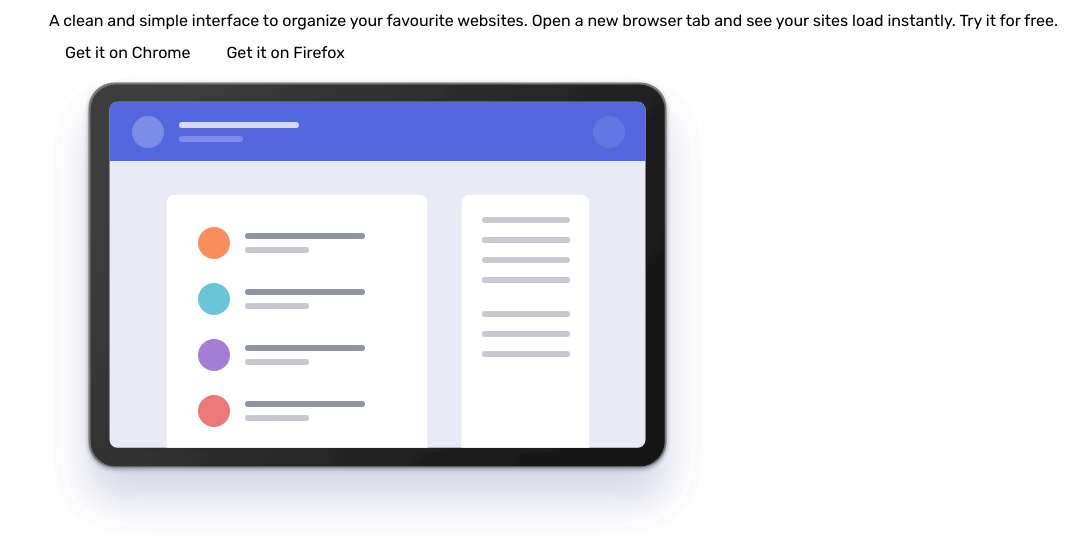
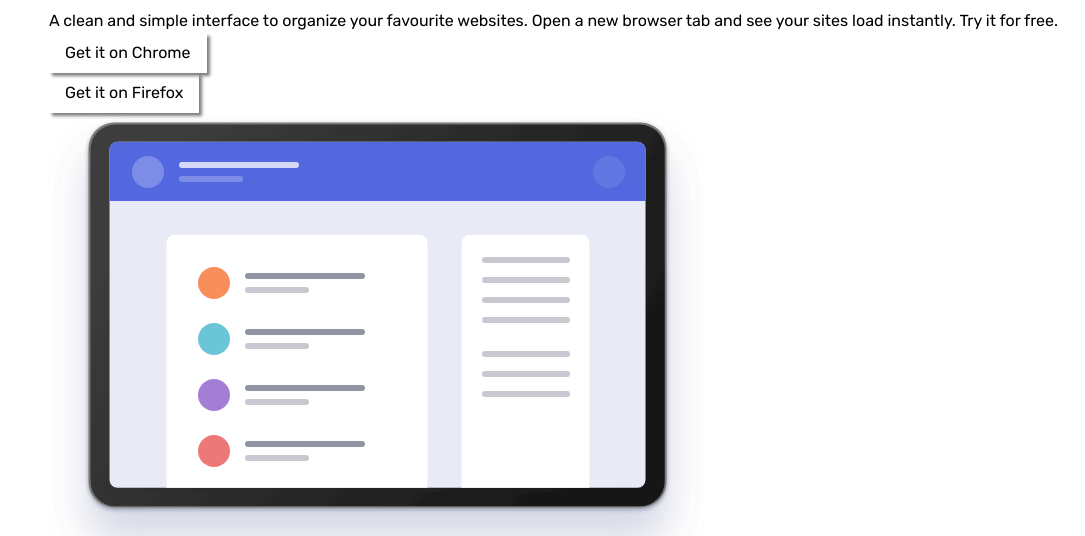
Before and after one commit to maharjansuren37/bookmark-landing-page-fm, a plain HTML site: page index.html in a window 1280 px wide. Shown: the part 259-795 px from the top of the page, without its empty margins (41-1126 px from the left). Drawn offline with Linux system fonts and the light colour scheme; files whose address does not match are found by name.

Commit message:
udpate button styles

```diff
--- a/styles.css
+++ b/styles.css
@@ -122,9 +122,12 @@ h6 {
 
 /* BUTTONS */
 button {
+    display: block;
     padding: .5rem 1rem;
     background-color: transparent;
     border: none;
+    cursor: pointer;
+    box-shadow: 3px 3px 3px hsla(0, 0%, 0%, 0.5);
 }
 
 .btn__login {
```
